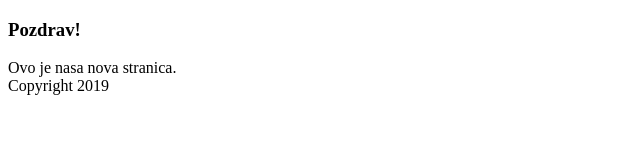
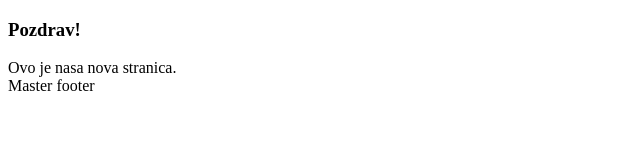
Before and after one commit to MikicicaNS/git-vezba, a plain HTML site: page index.html in a window 1280 px wide. Shown: the full height of the page, 0-640 px from the left. Drawn offline with Linux system fonts and the light colour scheme.

Commit message:
Izmenjen footer iz master grane

```diff
--- a/index.html
+++ b/index.html
@@ -13,6 +13,6 @@
     <main>
         Ovo je nasa nova stranica.
     </main>
-    <footer>Copyright 2019</footer>
+    <footer>Master footer</footer>
 </body>
 </html>
```
